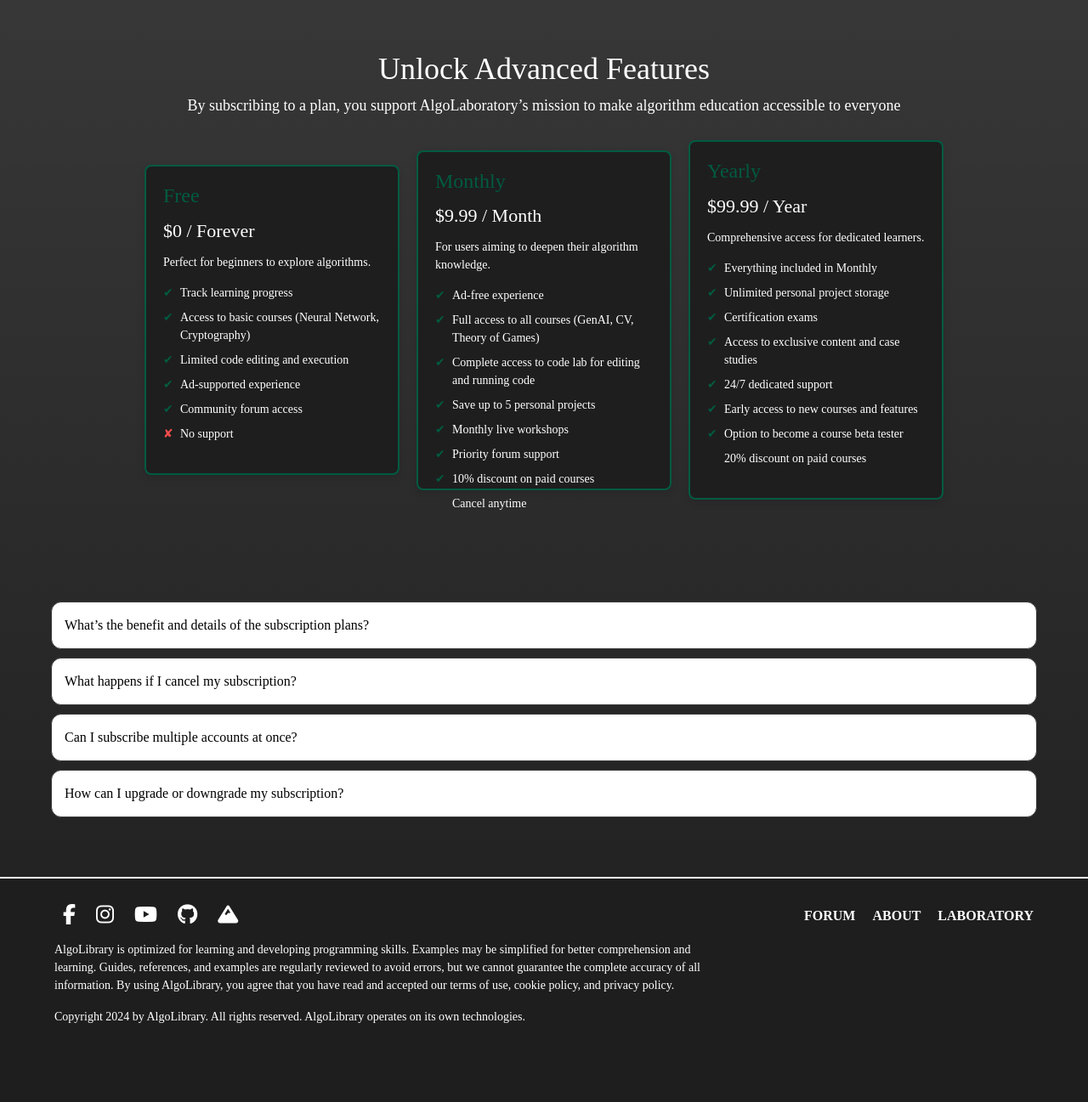
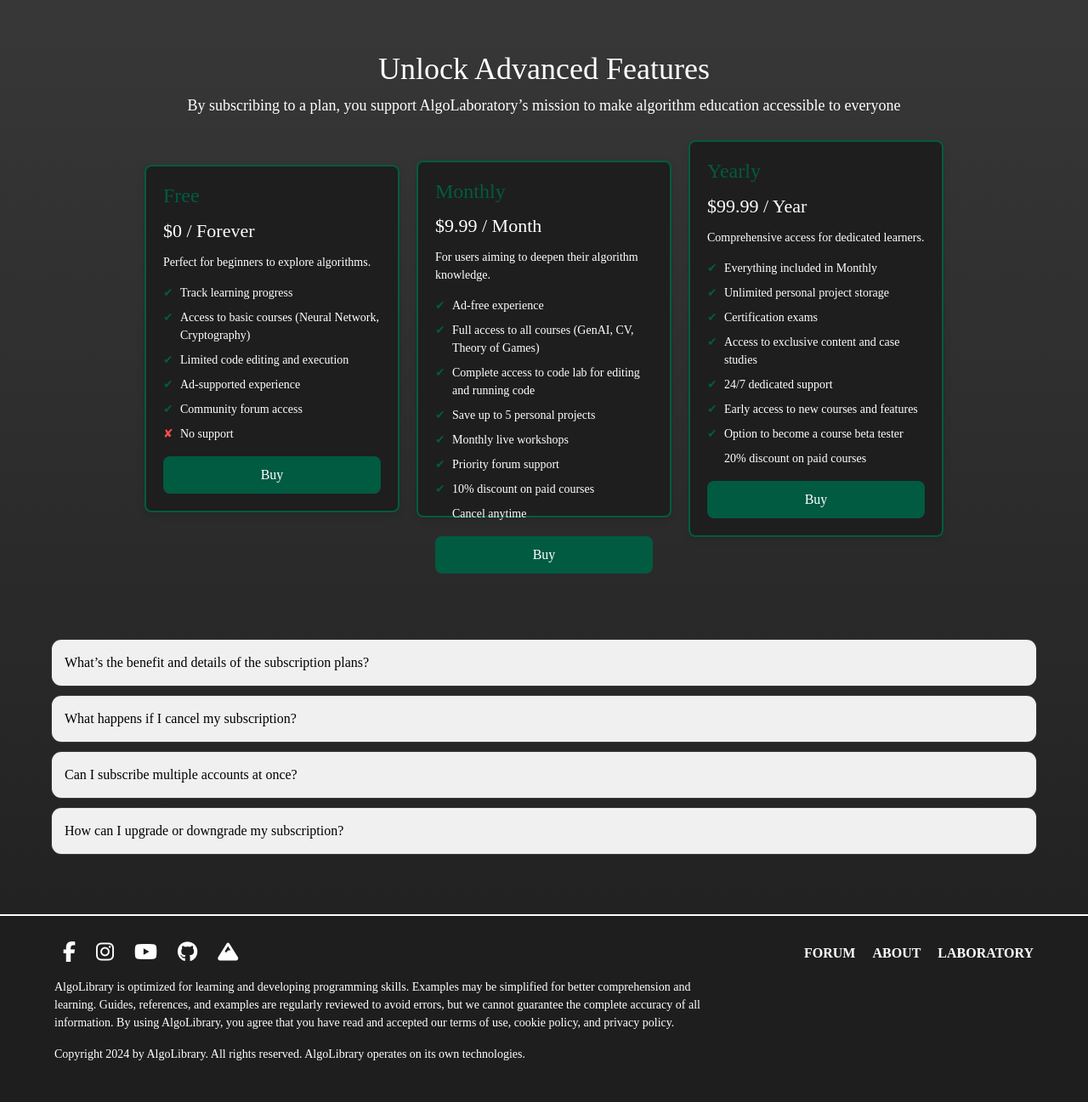
Before and after one commit to MusicW0lf/Diploma, a Django app: page /subscription/ in a window 1280 px wide. Shown: the part 94-1391 px from the top of the page at 85% size. Before the commit the page ends 1298 px from the top, so only its background shows below. Run offline with Django 5.2, Linux system fonts and the light colour scheme; some libraries are stand-ins or nearby versions.

Commit message:
New button for purchasing subscription cards and now there is a new ver. of faq

```diff
--- a/AlgoLib/User/static/css/main-sub.css
+++ b/AlgoLib/User/static/css/main-sub.css
@@ -45,7 +45,7 @@ main {
 
 /* Зробити середню картку вищою */
 .subscription-card--tall {
-    height: 400px; /* Задайте висоту, яка вам підходить */
+    height: 420px; /* Задайте висоту, яка вам підходить */
 }
 
 
@@ -104,6 +104,23 @@ main {
 
 
 
+/* Стиль для кнопки Buy */
+.buy-button {
+    background-color: #005b41; /* Зелений колір фону */
+    color: white; /* Білий текст */
+    border: none; /* Без обводки */
+    padding: 10px 20px; /* Відступи */
+    font-size: 16px; /* Розмір шрифта */
+    width: 100%; /* Кнопка на всю ширину картки */
+    border-radius: 8px; /* Заокруглені кути */
+    cursor: pointer; /* Курсор pointer на наведенні */
+    transition: background-color 0.3s; /* Анімація для ховера */
+}
+
+/* Ховер для кнопки Buy */
+.buy-button:hover {
+    background-color: #004b33; /* Темніший зелений на ховері */
+}
 
 
 
@@ -116,31 +133,49 @@ main {
     margin-top: 40px; /* Margin from the previous section */
 }
 
-/* Style for each FAQ item */
+/* Стиль для секції FAQ */
 .faq-item {
-    margin-bottom: 10px; /* Space between items */
-    border-radius: 12px; /* Rounded corners */
+    margin-bottom: 10px; /* Простір між елементами */
+    border-radius: 12px; /* Заокруглені кути */
     background-color: #ffffff;
-    border: 1px solid #393939; /* Border color */
-    overflow: hidden; /* Ensures the rounded corners are applied */
+    border: 1px solid #393939; /* Колір обводки */
+    overflow: hidden; /* Забезпечує правильне заокруглення кутів */
 }
 
-/* Style for the question button */
+/* Стиль для кнопки питання */
 .faq-question {
-    background: none; /* Transparent background */
-    border: none; /* No border */
-    color: #000; /* Black text */
-    font-size: 16px; /* Font size for questions */
-    cursor: pointer; /* Cursor changes to pointer */
-    text-align: left; /* Left align text */
-    width: 100%; /* Full width */
-    padding: 15px; /* Padding inside button */
+    background-color: #f0f0f0; /* Світлий фон для кнопки */
+    color: #000; /* Чорний текст */
+    border: none; /* Без обводки */
+    font-size: 16px; /* Розмір шрифта */
+    padding: 15px; /* Відступи всередині кнопки */
+    width: 100%; /* Кнопка займає всю ширину */
+    cursor: pointer; /* Курсор на pointer */
+    text-align: left; /* Ліве вирівнювання тексту */
+    transition: background-color 0.3s ease; /* Анімація при зміні фону */
 }
 
-/* Style for the answer section */
+/* Ховер ефект для кнопки */
+.faq-question:hover {
+    background-color: #005b41; /* Трохи темніший фон на ховері */
+    color: #fff; /* Білий текст */
+}
+
+/* Стиль для активного питання (після натискання) */
+.faq-question.active {
+    background-color: #005b41; /* Той самий темний фон, що і для ховера */
+    color: #fff; /* Білий текст */
+}
+
+/* Стиль для відповіді */
 .faq-answer {
-    display: none; /* Hidden by default */
-    padding: 10px; /* Padding for the answer */
-    font-size: 14px; /* Font size for the answer */
-    background-color: #f9f9f9; /* Light gray background for answers */
+    display: none; /* Приховано за замовчуванням */
+    padding: 10px; /* Відступи всередині відповіді */
+    background-color: #f9f9f9; /* Світло-сірий фон */
+    font-size: 14px; /* Розмір шрифта */
 }
+
+/* Стиль для відкритих відповідей */
+.faq-answer.show {
+    display: block; /* Відображаємо відповідь */
+}
--- a/AlgoLib/User/templates/user/subscription.html
+++ b/AlgoLib/User/templates/user/subscription.html
@@ -41,6 +41,7 @@
                         <li>Community forum access</li>
                         <li>No support</li>
                     </ul>
+                    <button class="buy-button">Buy</button>
                 </div>
 
                 <!-- Monthly Plan -->
@@ -58,8 +59,8 @@
                         <li>10% discount on paid courses</li>
                         <li>Cancel anytime</li>
                     </ul>
+                    <button class="buy-button">Buy</button>
                 </div>
-
 
                 <!-- Yearly Plan -->
                 <div class="subscription-card">
@@ -76,6 +77,7 @@
                         <li>Option to become a course beta tester</li>
                         <li>20% discount on paid courses</li>
                     </ul>
+                    <button class="buy-button">Buy</button>
                 </div>
             </div>
         </section>
@@ -111,6 +113,10 @@
         <script>
             document.querySelectorAll('.faq-question').forEach(button => {
                 button.addEventListener('click', () => {
+                    // Перемикаємо клас .active для кнопки
+                    button.classList.toggle('active');
+
+                    // Перемикаємо відображення відповіді
                     const answer = button.nextElementSibling;
                     answer.style.display = answer.style.display === 'block' ? 'none' : 'block';
                 });
```
